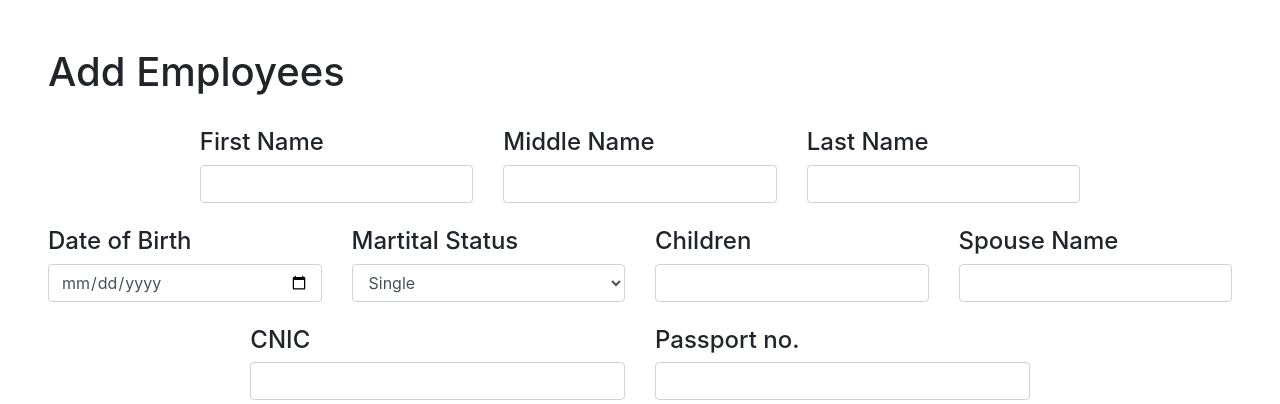
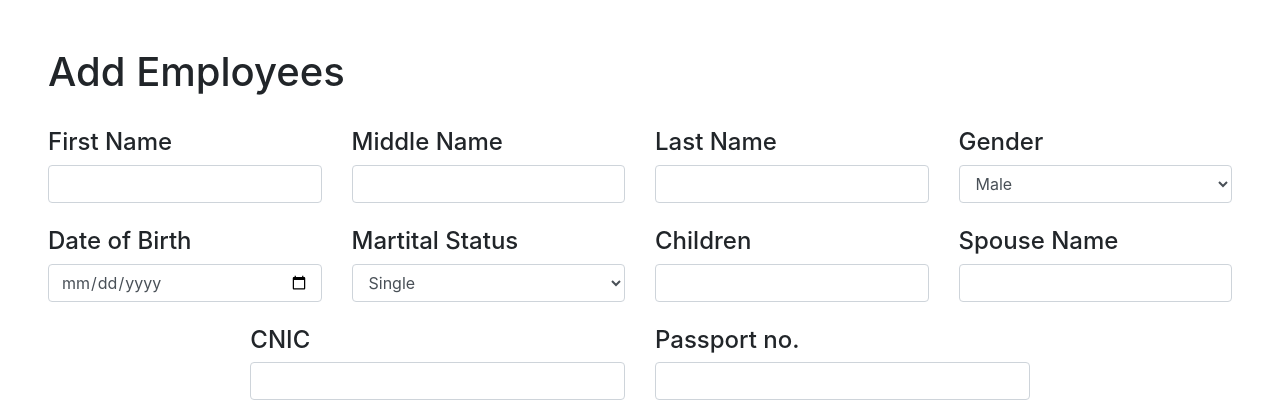
Before and after one commit to BigBoyz2314/HR, a PHP site: page /employees.php in a window 1280 px wide. Shown: the part 56-460 px from the top of the page. Run offline with PHP 8.4, Linux system fonts and the light colour scheme; the visitor is signed in with stand-in values (Sample User, id 1).

Commit message:
added gender selection

```diff
--- a/employees.php
+++ b/employees.php
@@ -68,6 +68,14 @@ if(!isset($_SESSION["loggedin"]) || $_SESSION["loggedin"] !== true){
                 <div class="col-md-3 pt-4">
                     <h4>Last Name</h4>
                     <input type="text" name="lName" id="lName" class="form-control" required>
+                </div>
+                <div class="col-md-3 pt-4">
+                    <h4>Gender</h4>
+                    <select name="gender" id="gender" class="form-control" required>
+                        <option value="Male">Male</option>
+                        <option value="Female">Female</option>
+                        <option value="Other">Other</option>
+                    </select>
                 </div>
             </div>
             <div class="row">
```
